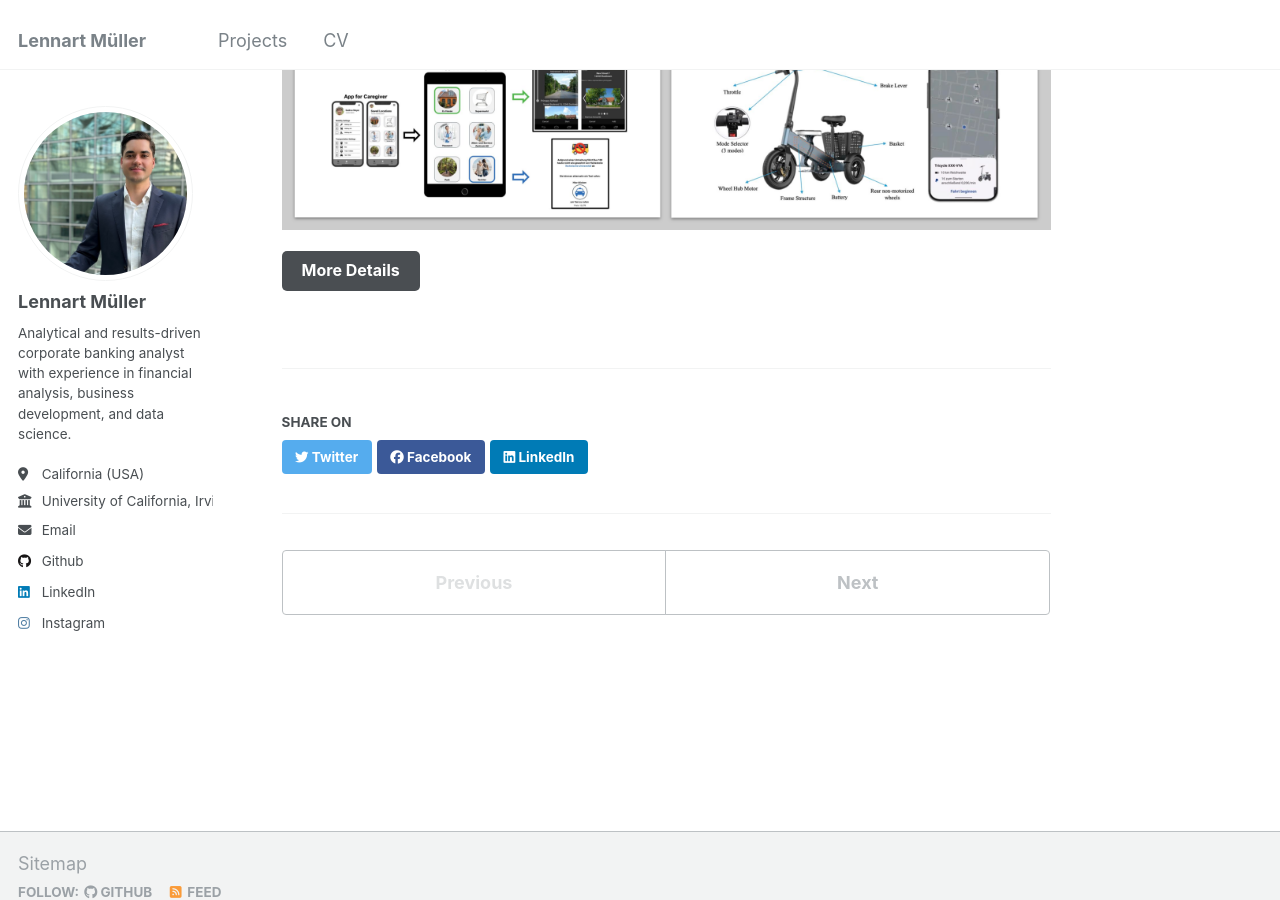
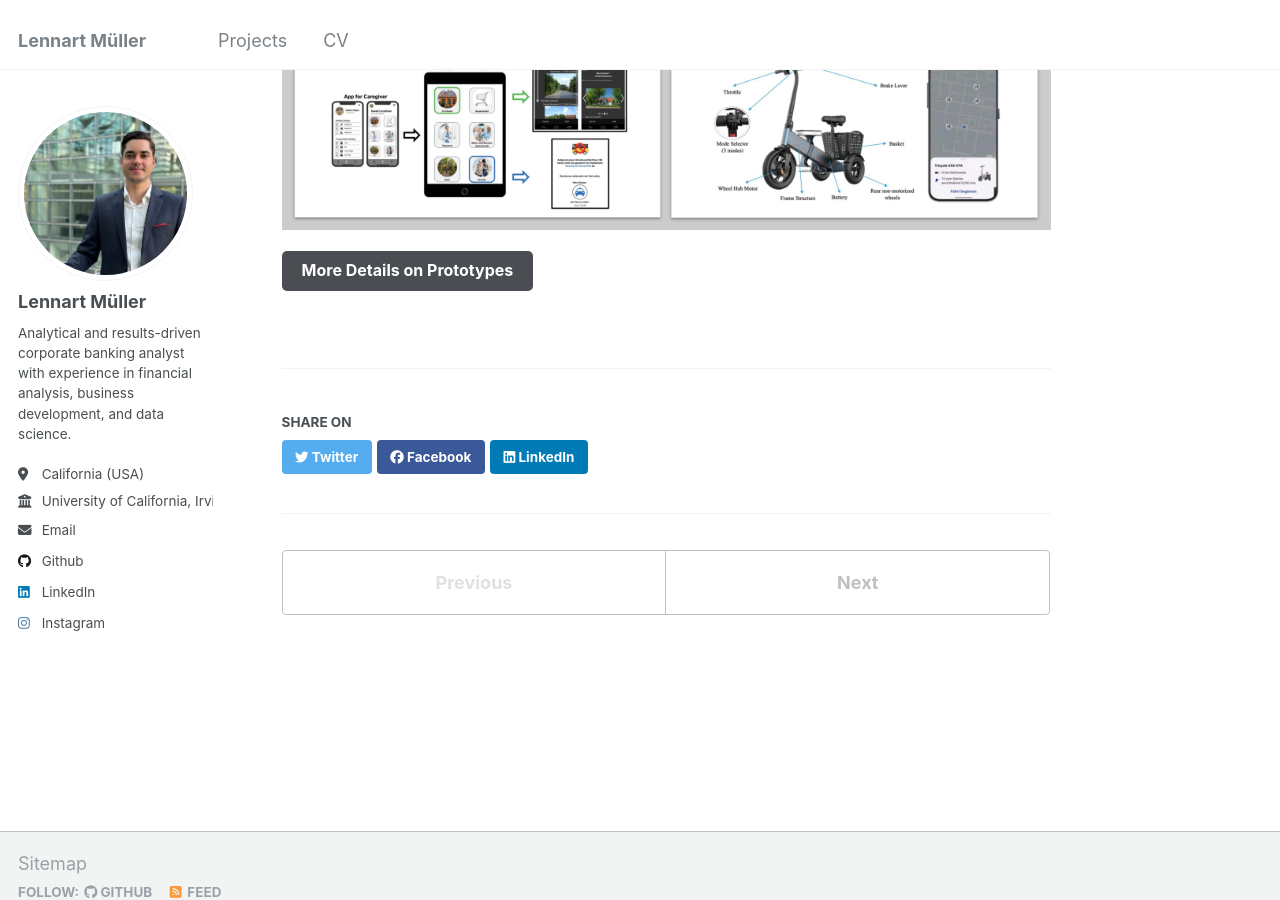
Before and after one commit to lennartmueller123/lennartmueller123.github.io, a Jekyll site: the page built from _projects/project-1.html, in a window 1280 px wide and 900 px high, scrolled down 1206 px. Built offline with Jekyll 4.4.1, drawn with Linux system fonts in a browser that asks for light colours.

Commit message:
Update project-1.html

```diff
--- a/_projects/project-1.html
+++ b/_projects/project-1.html
@@ -28,5 +28,5 @@
 <div style="margin-top: 20px;">
 </div>
 <h1>
-  <a href="/files/Prototypes.pdf" download style="display: inline-block; padding: 10px 20px; background-color: #4A4E52; color: white; text-decoration: none; border-radius: 5px; font-size: 16px;">More Details</a>
+  <a href="/files/Prototypes.pdf" download style="display: inline-block; padding: 10px 20px; background-color: #4A4E52; color: white; text-decoration: none; border-radius: 5px; font-size: 16px;">More Details on Prototypes</a>
 </h1>
```
